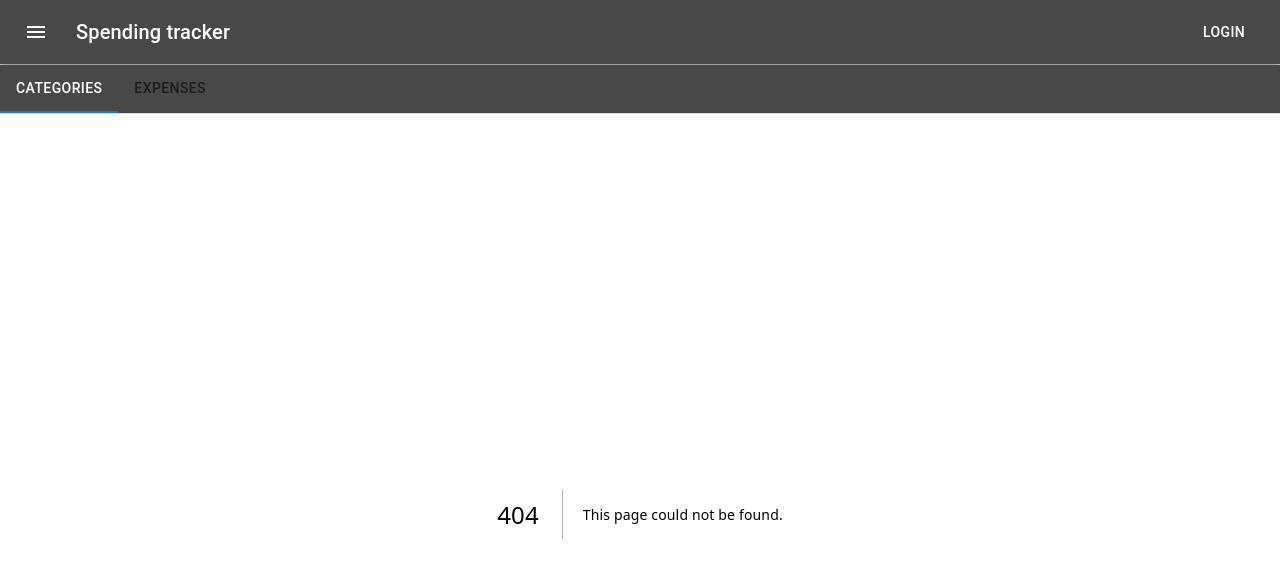
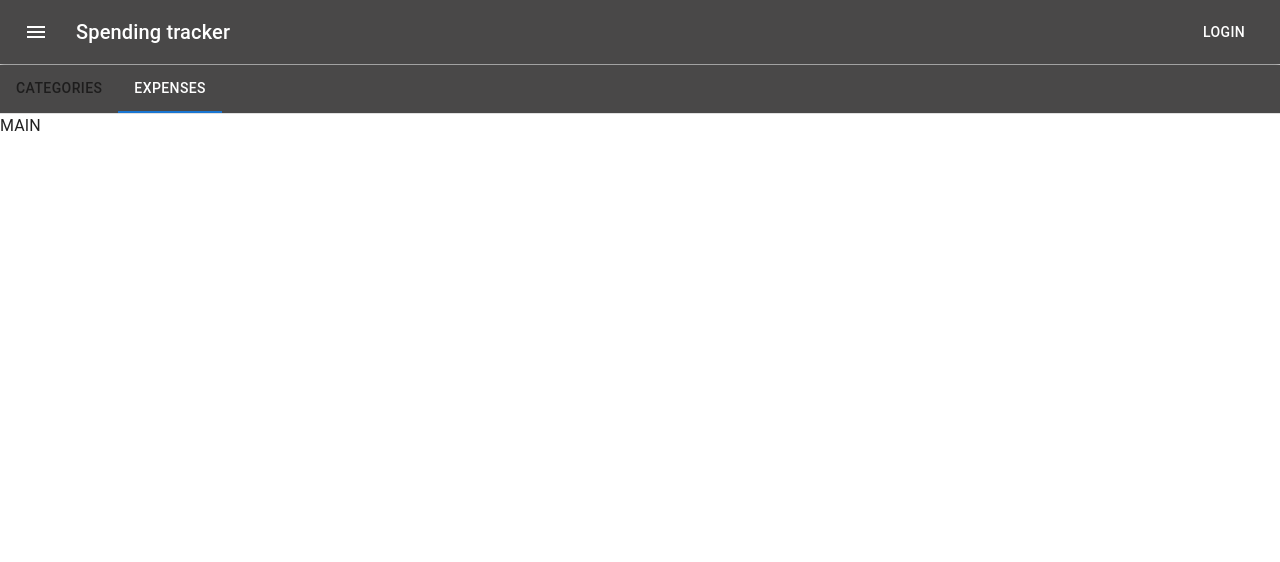
Before and after one commit to EdvinasA/spending-tracker, a Next.js app in the folder ui/: page /expenses in a window 1280 px wide. Before the commit this address had no page. Shown: the top 562 px of the page. Built offline with nearby package versions, Linux system fonts and the light colour scheme; what @mui/material-nextjs would draw is missing.

Commit message:
Added URL navigation support for Navbar tabs

```diff
--- a/ui/package.json
+++ b/ui/package.json
@@ -21,7 +21,8 @@
     "next": "15.1.0",
     "next-client-cookies": "2.0.1",
     "react": "19.0.0",
-    "react-dom": "19.0.0"
+    "react-dom": "19.0.0",
+    "react-router-dom": "^6.28.1"
   },
   "devDependencies": {
     "@types/node": "20.17.10",
--- /dev/null
+++ b/ui/src/app/expenses/page.tsx
@@ -0,0 +1,9 @@
+import Layout from "@/components/layout/Layout";
+
+export default function Main() {
+    return (
+        <div>
+            MAIN
+        </div>
+    );
+}
--- a/ui/src/components/nav-bar/NavBar.tsx
+++ b/ui/src/components/nav-bar/NavBar.tsx
@@ -1,9 +1,19 @@
 'use client'
 import { Box, Tab, Tabs } from '@mui/material';
 import * as React from 'react';
+import { usePathname, useRouter } from "next/navigation";
 
 export default function NavBar() {
+    const router = useRouter();
+    const pathname = usePathname();
     const [selectedTab, setSelectedTab] = React.useState<string>("Categories");
+
+    React.useEffect(() => {
+        const currentTab = tabs.find((tab) => tab.path === pathname);
+        if (currentTab) {
+            setSelectedTab(currentTab.value);
+        }
+    });
 
     const a11yProps = (name: string) => {
         return {
@@ -13,12 +23,13 @@ export default function NavBar() {
     }
 
     const tabs = [
-        { label: "Categories", value: "Categories" },
-        { label: "Expenses", value: "Expenses" },
+        { label: "Categories", value: "Categories", path: "/categories" },
+        { label: "Expenses", value: "Expenses", path: "/expenses" },
     ];
 
     const handleChange = (_: React.SyntheticEvent, newIndex: number) => {
         setSelectedTab(tabs[newIndex].value);
+        router.push(tabs[newIndex].path);
     };
 
     return (
```
Also changed, not shown: 1 other file (tests, documents, lock files or other folders).
